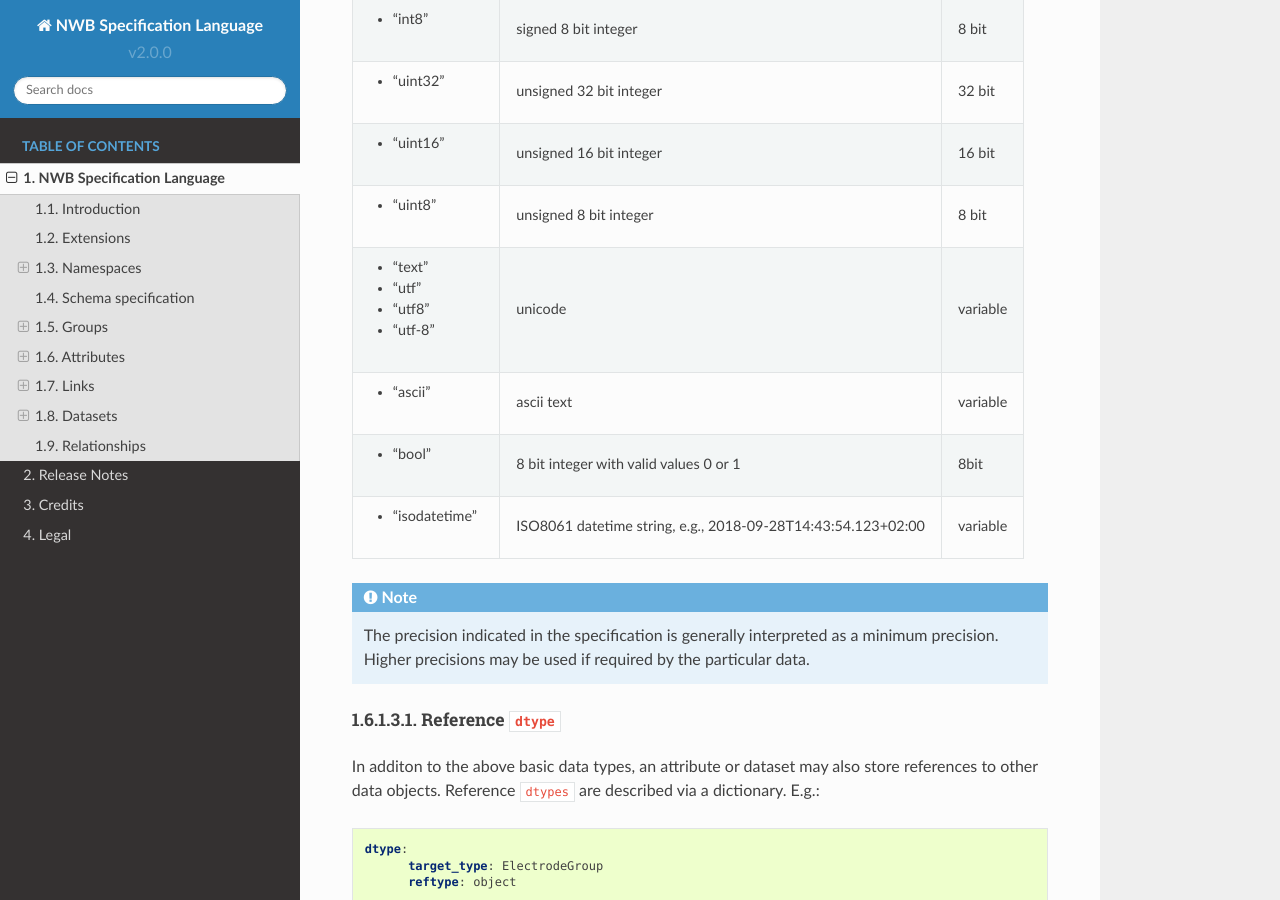
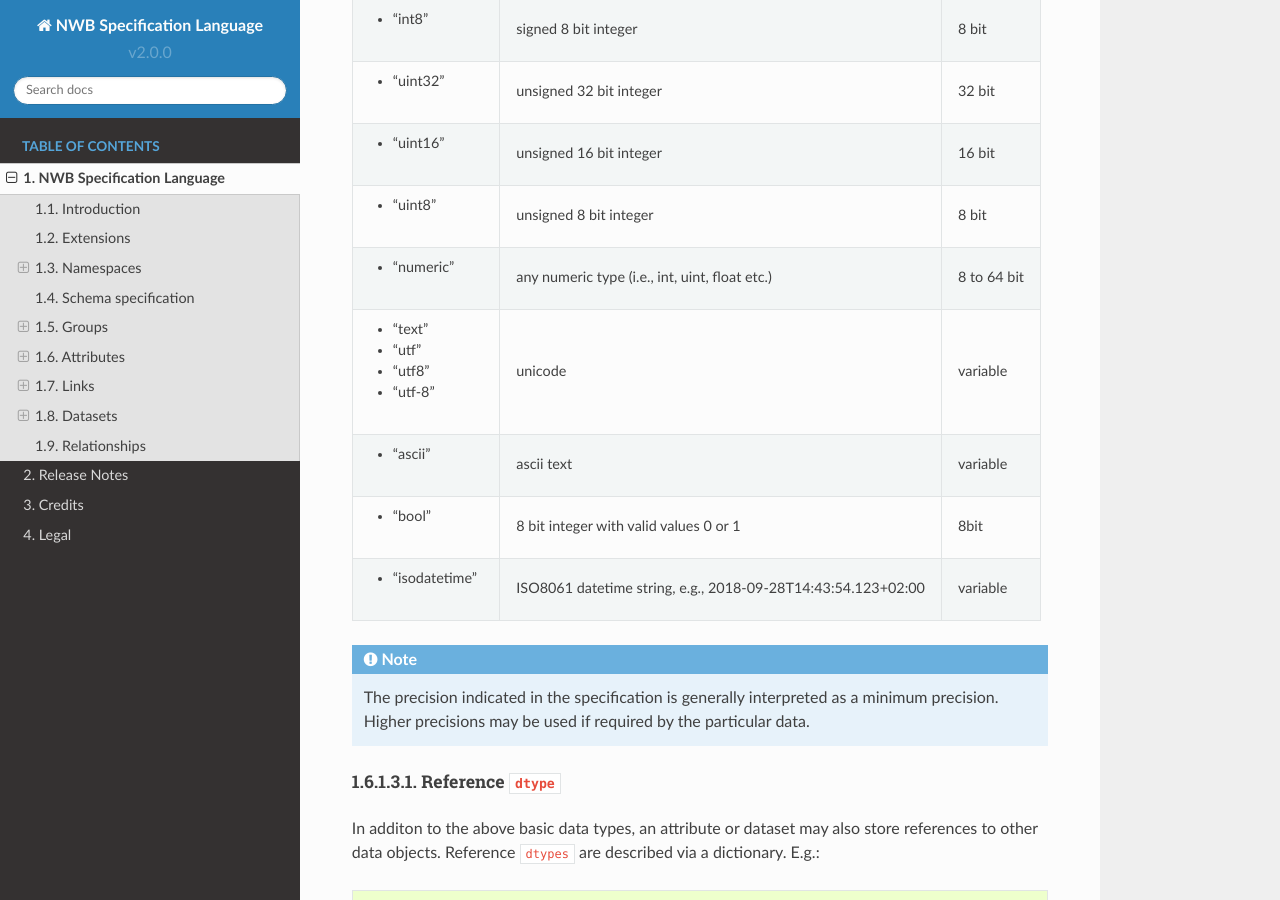
Before and after one commit to NeurodataWithoutBorders/nwb-schema, a Sphinx documentation site: the page built from docs/language/source/specification_language_description.rst, in a window 1280 px wide and 900 px high, scrolled down 10608 px. Built offline with Sphinx 7.4.7 and the Read the Docs theme 2.0.0, drawn with Linux system fonts in a browser that asks for light colours.

Commit message:
Added dtype numeric to the schema language docs

```diff
--- a/docs/language/source/specification_language_description.rst
+++ b/docs/language/source/specification_language_description.rst
@@ -520,7 +520,7 @@ purpose and use of the attribute data. The ``doc`` key is required.
 String specifying the data type of the attribute. Allowable values are:
 
 +--------------------------+----------------------------------+----------------+
-| ``dtype`` **spec value** | **storage type**                 | **size**       |
+| ``dtype`` **spec value** | **storage type**                 |   **size**     |
 +--------------------------+----------------------------------+----------------+
 |  * "float"               | single precision floating point  |  32 bit        |
 |  * "float32"             |                                  |                |
@@ -543,6 +543,9 @@ String specifying the data type of the attribute. Allowable values are:
 | * "uint16"               | unsigned 16 bit integer          | 16 bit         |
 +--------------------------+----------------------------------+----------------+
 | * "uint8"                | unsigned 8 bit integer           | 8 bit          |
++--------------------------+----------------------------------+----------------+
+| * "numeric"              | any numeric type (i.e., int,     | 8 to 64 bit    |
+|                          | uint, float etc.)                |                |
 +--------------------------+----------------------------------+----------------+
 |  * "text"                | unicode                          | variable       |
 |  * "utf"                 |                                  |                |
```
